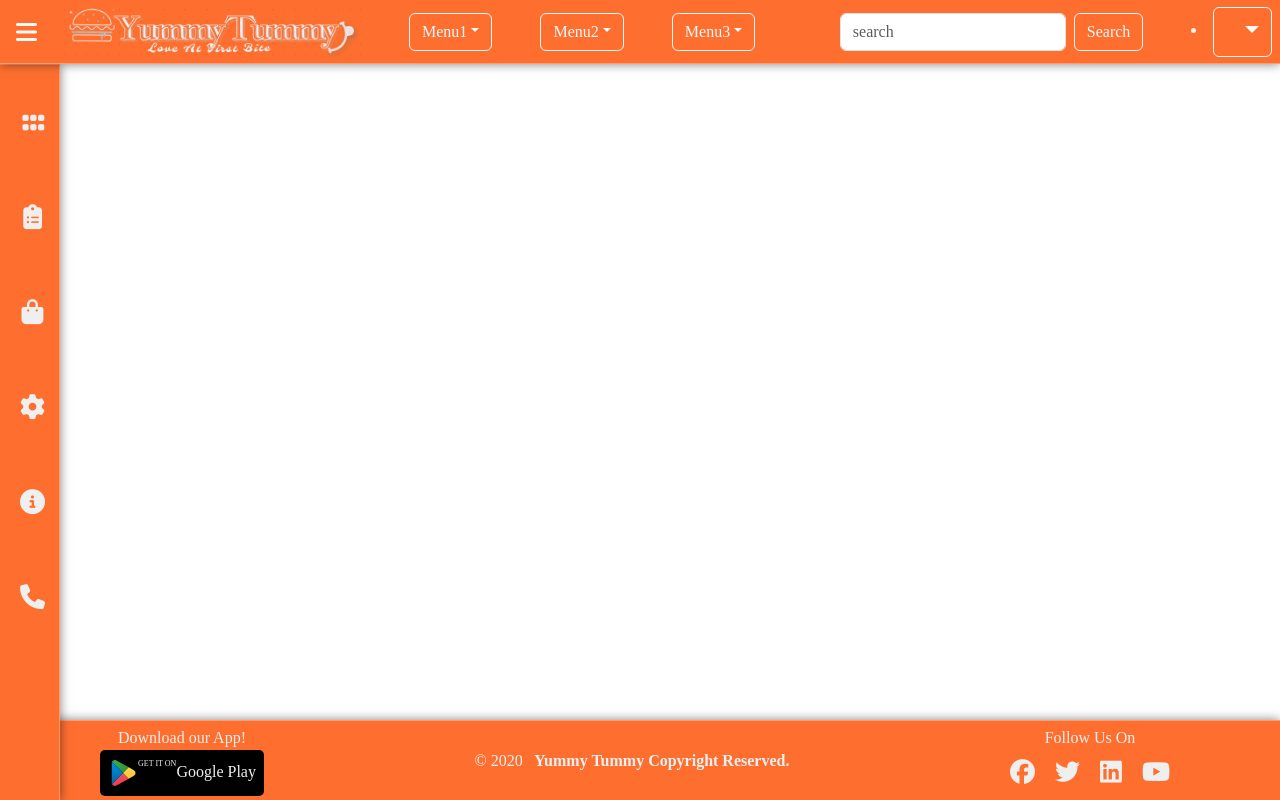
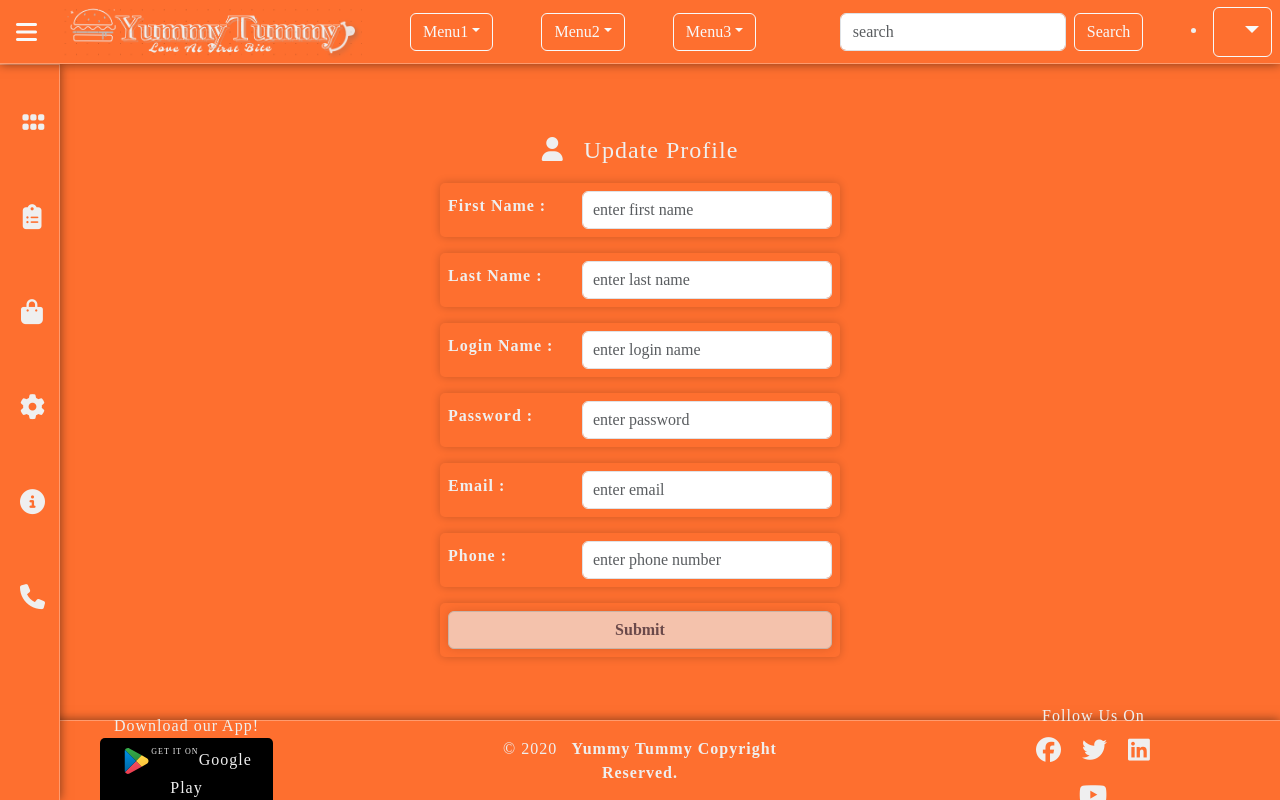
Before and after one commit to NaniBabuPallapu/fullstack_yummy_tummy_app, an Angular app in the folder angular-yummy-tummy/: page /update-user/1 in a window 1280 px wide. Before the commit this address led to /. Built offline with nearby package versions, Linux system fonts and the light colour scheme; no server answers.

Commit message:
adding update-profile component code

```diff
--- a/angular-yummy-tummy/src/app/app-routing.module.ts
+++ b/angular-yummy-tummy/src/app/app-routing.module.ts
@@ -8,6 +8,7 @@ import { AboutComponent } from './components/about/about.component';
 import { ContactUsComponent } from './components/contact-us/contact-us.component';
 import { DisplayProfileComponent } from './components/users/display-profile/display-profile.component';
 import { CreateProfileComponent } from './components/users/create-profile/create-profile.component';
+import { UpdateProfileComponent } from './components/users/update-profile/update-profile.component';
 
 const routes: Routes = [
   {
@@ -35,6 +36,9 @@ const routes: Routes = [
     path : 'create-user', component : CreateProfileComponent
   },
   {
+    path : 'update-user/:id', component : UpdateProfileComponent
+  },
+  {
      path: '', redirectTo: 'dashboard', pathMatch: 'full'
   }
 ];
--- a/angular-yummy-tummy/src/app/app.component.scss
+++ b/angular-yummy-tummy/src/app/app.component.scss
@@ -1,5 +1,6 @@
 .custom-display-area{
     background-color: #FE6F2F;
     color: #EFEFEF;
+    letter-spacing:1px;
 
 }
--- a/angular-yummy-tummy/src/app/components/users/create-profile/create-profile.component.ts
+++ b/angular-yummy-tummy/src/app/components/users/create-profile/create-profile.component.ts
@@ -14,7 +14,6 @@ import { PhoneNumberValidator } from 'src/app/validators/phone-number-validator'
 })
 export class CreateProfileComponent implements OnInit {
 
-  user!: User;
   userFormData!: FormGroup;
 
   addUserProfile: User = {} as User;
--- a/angular-yummy-tummy/src/app/components/users/update-profile/update-profile.component.html
+++ b/angular-yummy-tummy/src/app/components/users/update-profile/update-profile.component.html
@@ -1 +1,56 @@
-<p>update-profile works!</p>
+<div class="create-profile">
+    <h4><i class="fa-solid fa-user"></i>Update Profile</h4>
+    <!-- novalidate : novalidate is applied to the <form> element. It disables the browser's default form validation and
+                    relies on Angular's reactive form validation defined in the userFormData FormGroup -->
+    <form [formGroup]="userFormData" (ngSubmit)="userFormSubmit(userFormData.value)" class="form-css" novalidate>
+        <div class="form-group">
+            <input type="hidden" class="form-control" id="id" formControlName="id_">
+            <label for="first-name" class="check-css">First Name :</label>
+            <input type="text" id="first-name" class="form-control" placeholder="enter first name"
+                formControlName="firstName_">
+        </div>
+
+        <div class="form-group">
+            <label for="last-name" class="check-css">Last Name :</label>
+            <input type="text" id="last-name" class="form-control" placeholder="enter last name"
+                formControlName="lastName_">
+        </div>
+
+        <div class="form-group">
+            <label for="login-name" class="check-css">Login Name :</label>
+            <input type="text" id="login-name" class="form-control" placeholder="enter login name"
+                formControlName="logInName_">
+        </div>
+
+        <div class="form-group">
+            <label for="password" class="check-css">Password :</label>
+            <input type="password" id="password" class="form-control" placeholder="enter password"
+                formControlName="password_">
+            <div class="validation-message" *ngIf="!passwordValue?.valid  && (passwordValue?.dirty && passwordValue?.touched)">
+                <small class="error-message" [hidden]="!passwordValue?.errors?.['required']">* password is required</small>
+                <small class="error-message" [hidden]="!passwordValue?.errors?.['PasswrodValidator']">* password should be between 4 and
+                    15 characters</small>
+            </div>
+        </div>
+
+        <div class="form-group">
+            <label for="email" class="check-css">Email :</label>
+            <input type="email" id="email" class="form-control" placeholder="enter email" formControlName="email_">
+        </div>
+
+        <div class="form-group">
+            <label for="phone" class="check-css">Phone :</label>
+            <input type="phone" id="phone" class="form-control" placeholder="enter phone number"
+                formControlName="phone_">
+            <div class="validation-message" *ngIf="!phoneValue?.valid && (phoneValue?.dirty && phoneValue?.touched)">
+                <small class="error-message" [hidden]="!phoneValue?.errors?.['required']">* Phone number is
+                    required</small>
+                <small class="error-message" [hidden]="!phoneValue?.errors?.['PhoneNumberValidator']">* Phone number
+                    must have 10 numbers</small>
+            </div>
+        </div>
+        <div class="form-group">
+            <button type="submit" class="btn btn-primary" [disabled]="!userFormData.valid">Submit</button>
+        </div>
+    </form>
+</div>
--- a/angular-yummy-tummy/src/app/components/users/update-profile/update-profile.component.scss
+++ b/angular-yummy-tummy/src/app/components/users/update-profile/update-profile.component.scss
@@ -0,0 +1,77 @@
+.create-profile {
+    background-color: #FE6F2F;
+    color: #EFEFEF;
+    height: 100vh;
+    display: flex;
+    justify-content: center;
+    align-items: center;
+    flex-direction: column;
+    gap: 10px;
+    padding-top: 10px;
+    padding-bottom: 1px;
+    font-weight: bold;
+}
+
+.create-profile .fa-user {
+    margin-right: 20px;
+}
+
+.form-group {
+    text-align: center;
+    border-radius: 5px;
+    box-shadow: 0px 0px 10px rgba(0, 0, 0, 0.2);
+    padding: 8px;
+    /* Add padding to form-group */
+    width: 400px;
+    /* Adjust the width to your preference */
+    display: flex;
+    flex-direction: row;
+    align-items: center;
+    justify-content: space-between;
+}
+
+.form-control {
+    width: 250px;
+    /* Adjust the width to your preference */
+    padding: 10px;
+    margin-left: 10px;
+    /* Add space between label and input */
+}
+
+.form-group .check-css label {
+    flex: 1;
+    text-align: right;
+    margin-right: 10px;
+    /* Add space between label and input */
+}
+
+.form-group .check-css input {
+    flex: 2;
+    margin-left: 10px;
+}
+
+.create-profile .form-group .btn-primary {
+
+    width: 100%;
+    /* Make the button as wide as the form-group */
+    background-color: #EFEFEF;
+    color: #1e3659;
+    font-weight: bold;
+    border: 1px solid lightblue;
+    box-shadow: 0px 0px 10px rgba(0, 0, 0, 0.2);
+
+}
+
+.error-message {
+    color: #EFEFEF;
+    display: inline-flex;
+    text-align: left;
+    margin-left: 140px; /* Adjust this margin to control the distance from the input field */
+    flex: 1;
+    width: auto; /* Allow the error message to adjust its width based on content */
+    white-space: nowrap; /* Prevent the error message from wrapping to the next line */
+    overflow: hidden; /* Hide any overflow content */
+    text-overflow: ellipsis; /* Add an ellipsis (...) for overflow */
+    // padding: 5px;
+    // margin-bottom: 3px;
+}
--- a/angular-yummy-tummy/src/app/components/users/update-profile/update-profile.component.ts
+++ b/angular-yummy-tummy/src/app/components/users/update-profile/update-profile.component.ts
@@ -1,4 +1,11 @@
-import { Component, OnInit } from '@angular/core';
+import { Component, EventEmitter, Input, OnInit, Output } from '@angular/core';
+import { FormGroup, FormControl, Validators } from '@angular/forms';
+import { Router, ActivatedRoute } from '@angular/router';
+import { User } from 'src/app/interfaces/user';
+import { DebugService } from 'src/app/services/debug.service';
+import { UserService } from 'src/app/services/user.service';
+import { PasswrodValidator } from 'src/app/validators/password-validator';
+import { PhoneNumberValidator } from 'src/app/validators/phone-number-validator';
 
 @Component({
   selector: 'app-update-profile',
@@ -7,8 +14,85 @@ import { Component, OnInit } from '@angular/core';
 })
 export class UpdateProfileComponent implements OnInit {
 
-  ngOnInit() {
+  fetchedUser: User = {} as User;
+  userFormData!: FormGroup;
+
+  updatedUserSave: User = {} as User;
+
+
+
+  // userFormData: FormGroup = {} as FormGroup; // definedObject instead of undefined  userFormData!: FormGroup;
+
+  constructor(private debugService: DebugService, private router: Router, private userService: UserService, private activatedRoute: ActivatedRoute) {
 
   }
 
+  ngOnInit() {
+
+    this.userFormData = new FormGroup({
+      id_: new FormControl(''),
+      firstName_: new FormControl(''),
+      lastName_: new FormControl(''),
+      logInName_: new FormControl(''),
+      password_: new FormControl('', [Validators.required, PasswrodValidator]), // customValidation for password
+      email_: new FormControl(''),
+      phone_: new FormControl('', [Validators.required, PhoneNumberValidator])  // customValidation for Phone number
+    });
+
+    const idFromRoute = this.activatedRoute.snapshot.paramMap.get('id');
+    const defaultId = 1;
+    const selectedId = (idFromRoute !== null && !isNaN(Number(idFromRoute))) ? Number(idFromRoute) : defaultId;
+    if (selectedId !== null || selectedId !== 0) {
+
+      this.userService.getUserById(selectedId).subscribe((data) => {
+
+        this.fetchedUser = data;
+        console.log('fetched by id user profile to update : '+JSON.stringify(this.fetchedUser));
+
+        this.router.navigate(['/update-user', this.fetchedUser.id]);
+
+        this.userFormData.controls['id_'].setValue(this.fetchedUser.id);
+        this.userFormData.controls['firstName_'].setValue(this.fetchedUser.firstName);
+        this.userFormData.controls['lastName_'].setValue(this.fetchedUser.lastName);
+        this.userFormData.controls['logInName_'].setValue(this.fetchedUser.loginName);
+        this.userFormData.controls['password_'].setValue(this.fetchedUser.password);
+        this.userFormData.controls['email_'].setValue(this.fetchedUser.email);
+        this.userFormData.controls['phone_'].setValue(this.fetchedUser.phone);
+
+      });
+    }
+
+  }
+
+  get passwordValue() {
+    return this.userFormData.get('password_'); // only for required and custom validations.
+  }
+
+  get phoneValue() {
+    return this.userFormData.get('phone_'); // only for  required and custom  validations.
+  }
+
+  userFormSubmit(submittedUserFormData: any) {
+
+
+
+    this.updatedUserSave.id = submittedUserFormData['id_'];
+    this.updatedUserSave.firstName = submittedUserFormData['firstName_'];
+    this.updatedUserSave.lastName = submittedUserFormData['lastName_']
+    this.updatedUserSave.loginName = submittedUserFormData['logInName_'];
+    this.updatedUserSave.password = submittedUserFormData['password_'];
+    this.updatedUserSave.email = submittedUserFormData['email_'];
+    this.updatedUserSave.phone = submittedUserFormData['phone_'];
+
+    this.debugService.info("updatedUserData : "+ JSON.stringify(this.updatedUserSave));
+
+    if(this.updatedUserSave.id !==null && this.updatedUserSave.id !==0){
+      this.userService.updateUserById(this.updatedUserSave.id, this.updatedUserSave).subscribe((data) => {
+        console.log("user has been updated successfully : "+JSON.stringify(data));
+        this.router.navigate(['/dashboard']);
+
+      });
+    }
+  }
+
 }
--- a/angular-yummy-tummy/src/app/layouts/header/header.component.html
+++ b/angular-yummy-tummy/src/app/layouts/header/header.component.html
@@ -66,7 +66,7 @@
             <ul class="dropdown-menu custom-dropdown-menu dropdown-menu-end">
                 <li><a class="dropdown-item" href="#" routerLink="/users" routerLinkActive="active">Your Profile</a></li>
                 <li><a class="dropdown-item" href="#" routerLink="/create-user">Create Profile</a></li>
-                <li><a class="dropdown-item" href="#" routerLink="/update-user">Update Profile</a></li>
+                <li><a class="dropdown-item"  href="#" [routerLink]="['/update-user', fetchedUserId]">Update Profile</a></li>
                 <li><a class="dropdown-item" href="#">Delete Profile</a></li>
                 <li><a class="dropdown-item" href="#">Log Out</a></li>
             </ul>
--- a/angular-yummy-tummy/src/app/layouts/header/header.component.ts
+++ b/angular-yummy-tummy/src/app/layouts/header/header.component.ts
@@ -1,4 +1,5 @@
-import { Component, EventEmitter, Output } from '@angular/core';
+import { Component, EventEmitter, Input, Output } from '@angular/core';
+import { User } from 'src/app/interfaces/user';
 
 @Component({
   selector: 'app-header',
@@ -11,9 +12,12 @@ export class HeaderComponent {
 
  menuStatus: boolean = false;
 
+fetchedUserId: number | undefined;
 
 
-
+ngOnInit(){
+  this.fetchedUserId = this.fetchedUserId;
+}
 
 
 
--- a/angular-yummy-tummy/src/app/validators/password-validator.ts
+++ b/angular-yummy-tummy/src/app/validators/password-validator.ts
@@ -5,7 +5,7 @@ export function PasswrodValidator(control: AbstractControl) {
         return null
     }
     if (control.value.length >= 4 && control.value.length <= 15) {
-        return null; // Don't show the error until at least 10 characters are entered
+        return null; // Don't show the error until at least 15 characters are entered
     }
     return {
         PasswrodValidator: true
```
Also changed, not shown: 1 other file (tests, documents, lock files or other folders).
